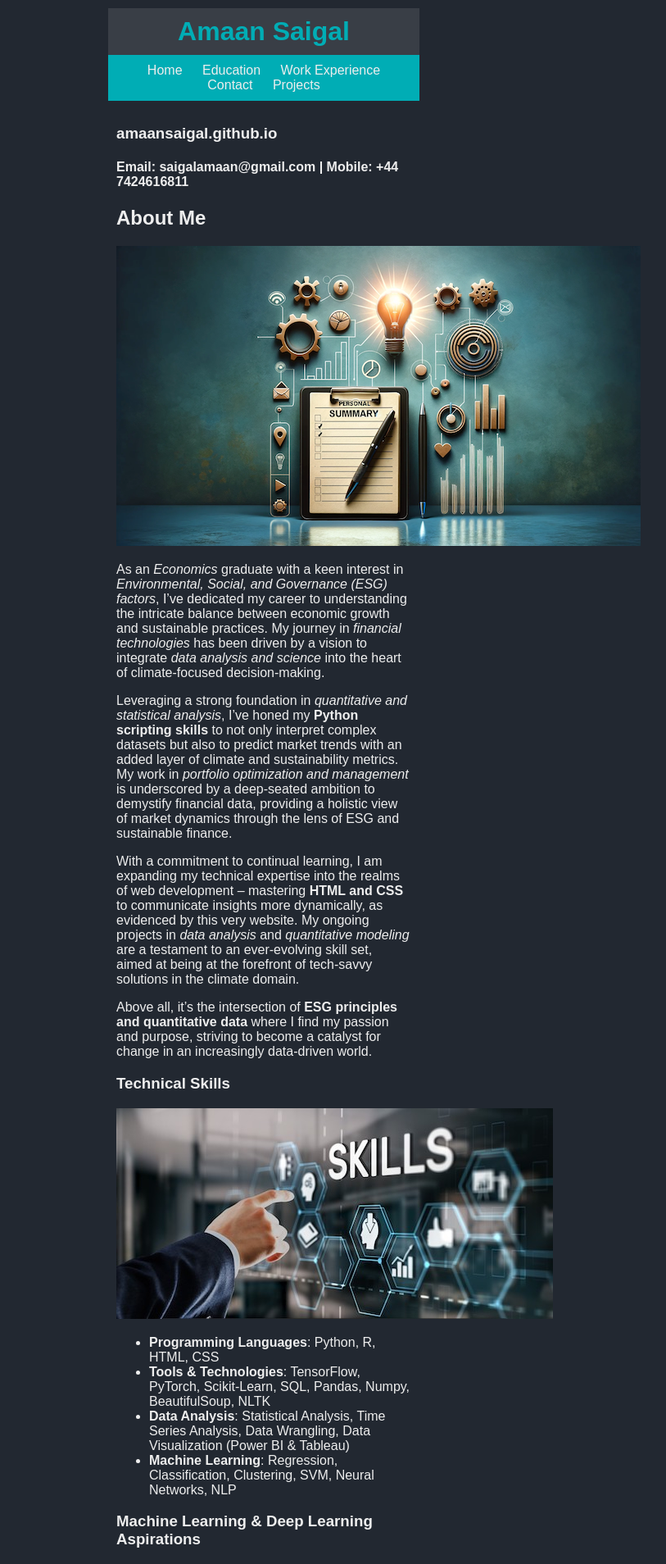
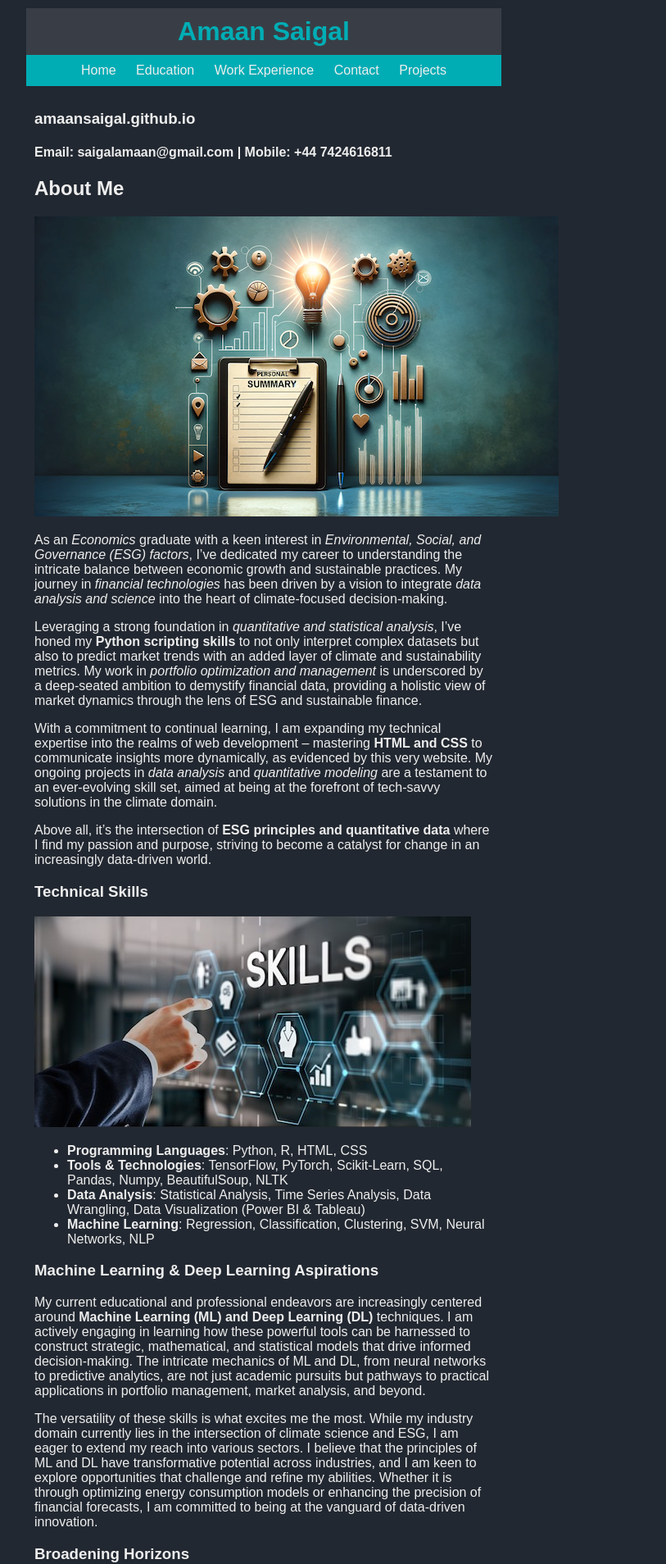
Before and after one commit to amaansaigal/amaansaigal.github.io, a Jekyll site: the page built from README.md, in a window 1280 px wide. Shown: the top 1908 px of the page at 82% size, without its empty margins (318-1131 px from the left). Built offline with Jekyll 4.4.1, drawn with Linux system fonts in a browser that asks for light colours; our own code applies the rules of GitHub Pages for plain Markdown files.

Commit message:
Update default.html

```diff
--- a/_layouts/default.html
+++ b/_layouts/default.html
@@ -15,8 +15,8 @@
             background-color: #222831;
             color: #EEEEEE;
             margin-top: 10px;
-            margin-left: 300px;
-            margin-right: 300px;
+            margin-left: 200px;
+            margin-right: 200px;
             padding-right: 150px;
             padding-left: 150px
         }
```
